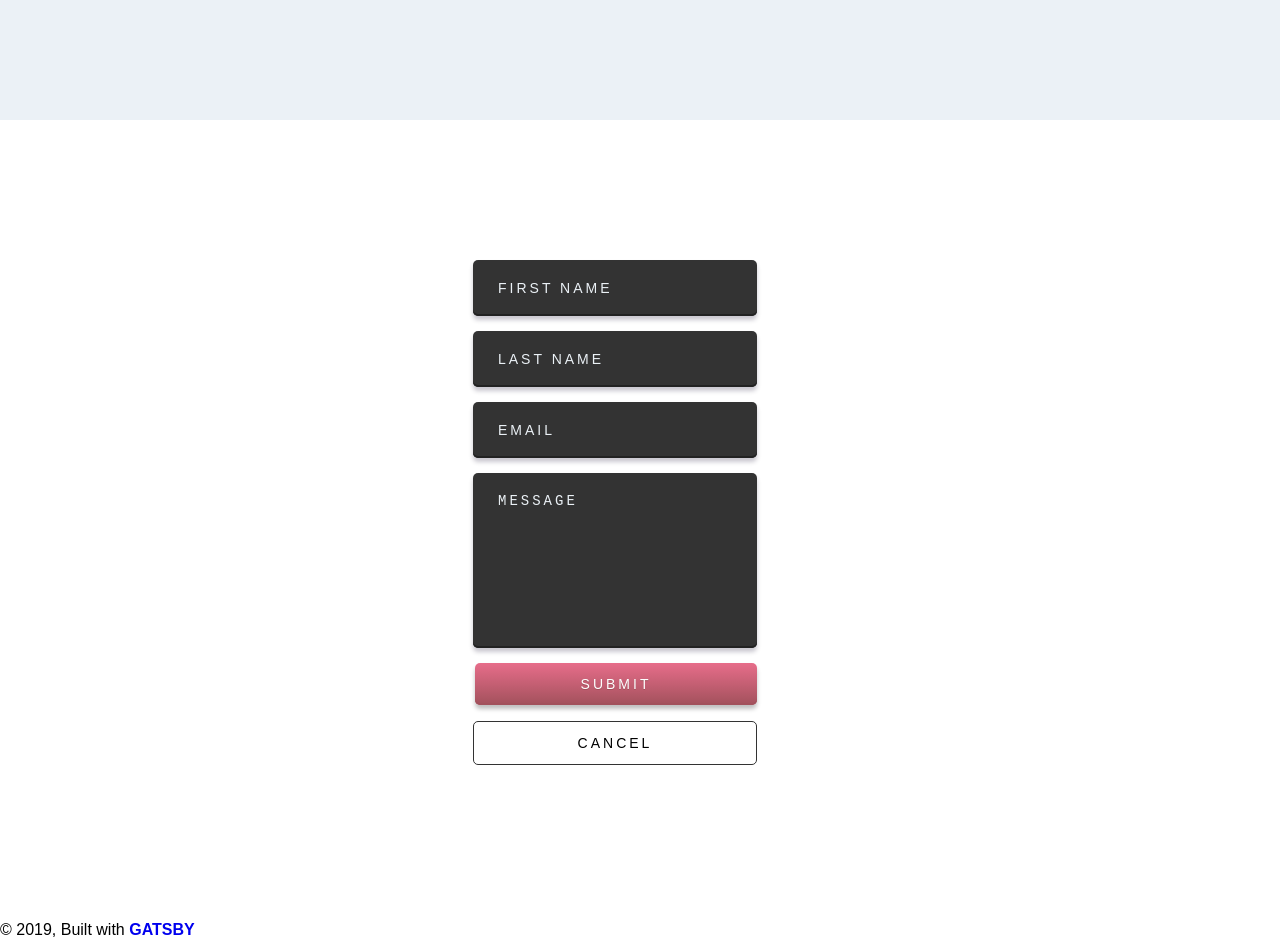
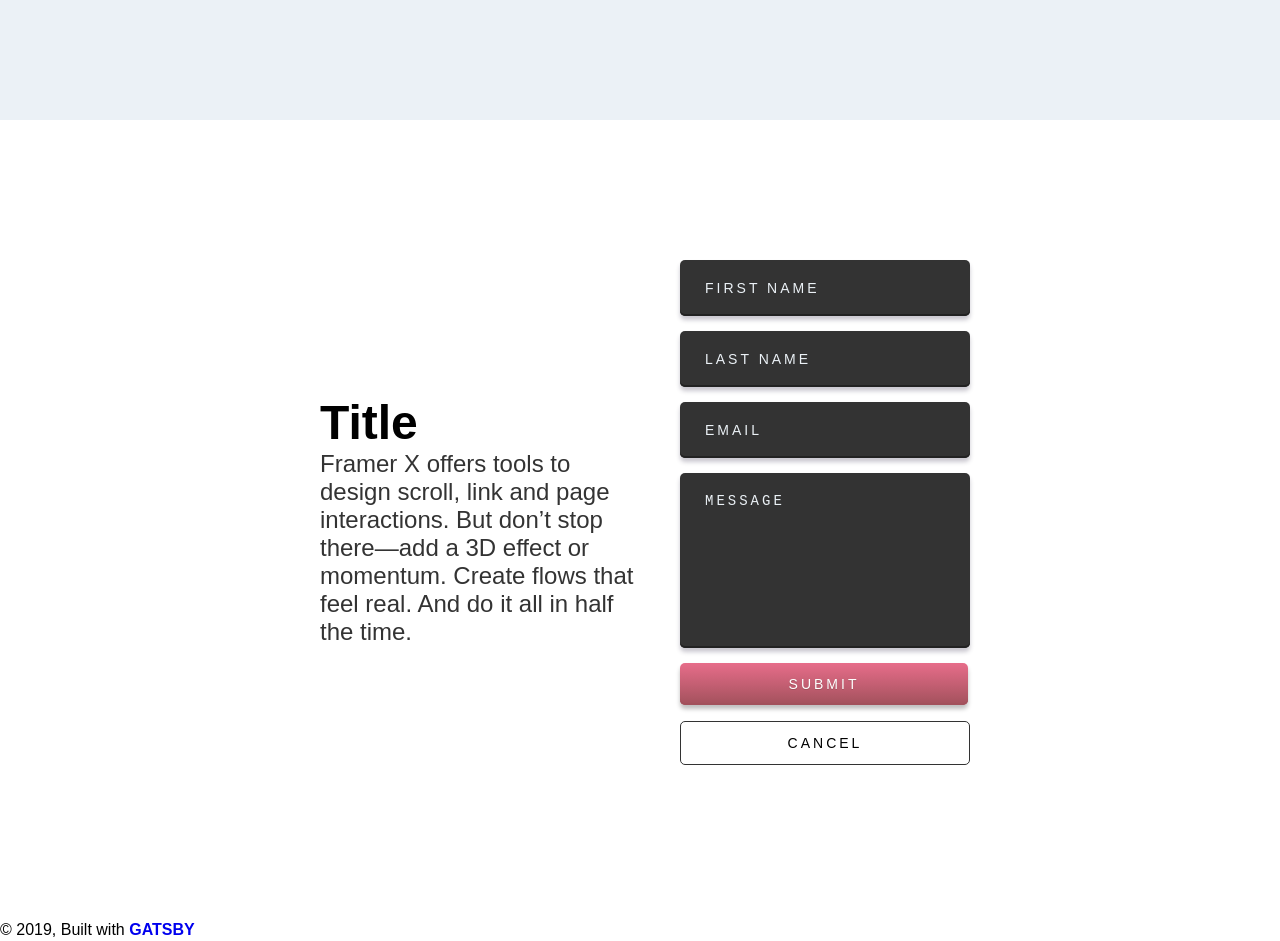
Before and after one commit to patrickpistor/NewPortfolio, a Gatsby site: page / in a window 1280 px wide. Shown: the part 3880-4821 px from the top of the page. Built offline with nearby package versions, Linux system fonts and the light colour scheme; Gatsby itself is replaced by a stand-in of ours; a web font is replaced by a local one.

Commit message:
Experimental Layouts

```diff
--- a/src/components/layout.css
+++ b/src/components/layout.css
@@ -104,7 +104,21 @@ a:hover:before {
   flex-direction: row;
 }
 
-.container {
+.column {
+  display: flex;
+  flex-direction: column;
+}
+
+.container-row {
+  display: flex;
+  flex-direction: row;
+  align-items: center;
+  justify-content: center;
+  text-align: center;
+  height: 100vh;
+}
+
+.container-column {
   display: flex;
   flex-direction: column;
   align-items: center;
@@ -113,10 +127,28 @@ a:hover:before {
   height: 100vh;
 }
 
+.form-container {
+  display: flex;
+  flex-direction: column;
+  align-items: flex-start;
+  justify-content: center;
+  width: 75%;
+}
+
+.text-container {
+  display: flex;
+  flex-direction: column;
+  align-items: flex-start;
+  justify-content: center;
+  text-align: left;
+  width: 100%;
+}
+
 .left {
   display: flex;
   flex-direction: column;
-  align-items: flex-end;
+  align-items: center;
+  width: 25%;
 }
 
 .dark-bg {
--- a/src/pages/index.js
+++ b/src/pages/index.js
@@ -7,7 +7,7 @@ import SEO from "../components/seo"
 const IndexPage = () => (
   <Layout>
     <SEO title="Home" keywords={[`gatsby`, `application`, `react`]} />
-    <div className="container">
+    <div className="container-column">
       <h1 className="h1-on-light">H1</h1>
       <h2 className="on-light-text">H2</h2>
       <h3 className="on-light-text">H3</h3>
@@ -59,7 +59,7 @@ const IndexPage = () => (
         Hover This Link
       </Link>
     </div>
-    <div className="container dark-bg">
+    <div className="container-column dark-bg">
       <h1 className="on-dark-text">H1</h1>
       <h2 className="on-dark-text">H2</h2>
       <h3 className="on-dark-text">H3</h3>
@@ -111,11 +111,22 @@ const IndexPage = () => (
         Hover This Link
       </Link>
     </div>
-    <div className="container tan-bg" />
-    <div className="container dark-tan-bg" />
-    <div className="container off-white-bg" />
-    <div className="container">
+    <div className="container-column tan-bg" />
+    <div className="container-column dark-tan-bg" />
+    <div className="container-column off-white-bg" />
+    <div className="container-row">
       <div className="left">
+        <div className="text-container">
+          <h2 className="on-light">Title</h2>
+          <p className="large-text on-light-text">
+            Framer X offers tools to design scroll, link and page interactions.
+            But don’t stop there—add a 3D effect or momentum. Create flows that
+            feel real. And do it all in half the time.
+          </p>
+        </div>
+      </div>
+      <div className="left">
+        <div className="form-container">
           <input className="textbox" type="text" placeholder="FIRST NAME" />
           <input className="textbox" type="text" placeholder="LAST NAME" />
           <input className="textbox" type="text" placeholder="EMAIL" />
@@ -133,6 +144,7 @@ const IndexPage = () => (
           </div>
         </div>
       </div>
+    </div>
   </Layout>
 )
 
```
Lines whose indentation alone changed are shown as unchanged.
